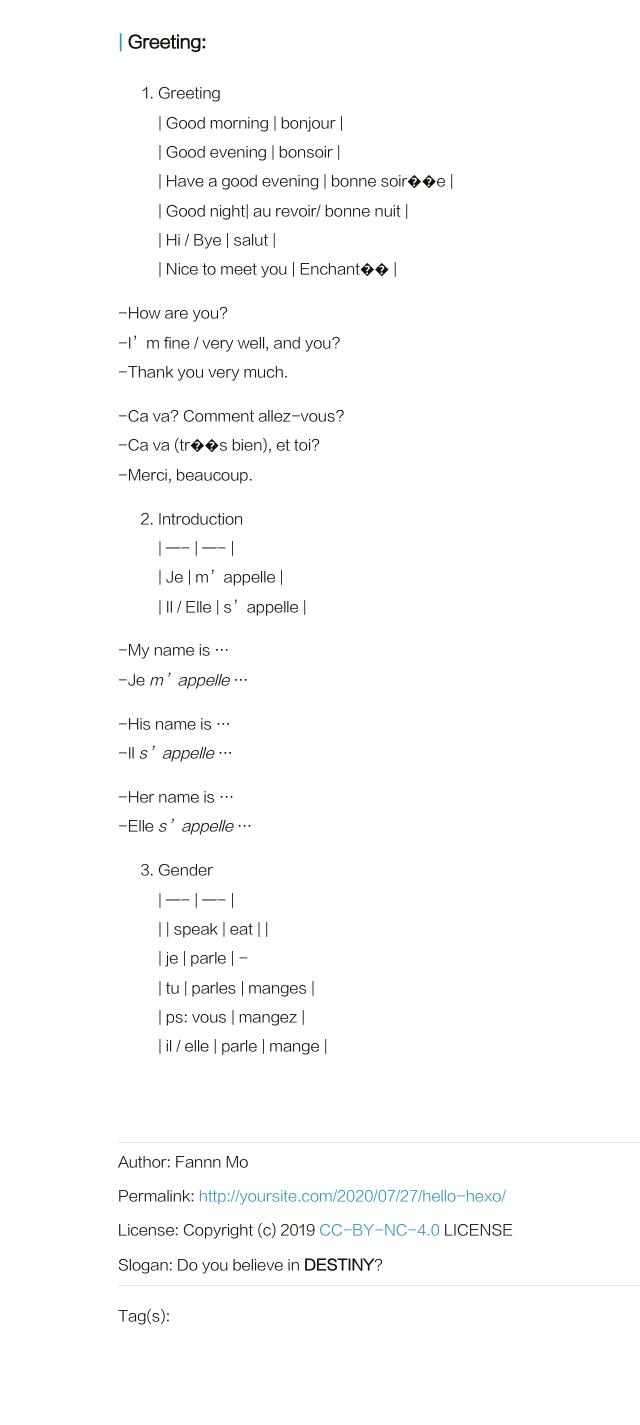
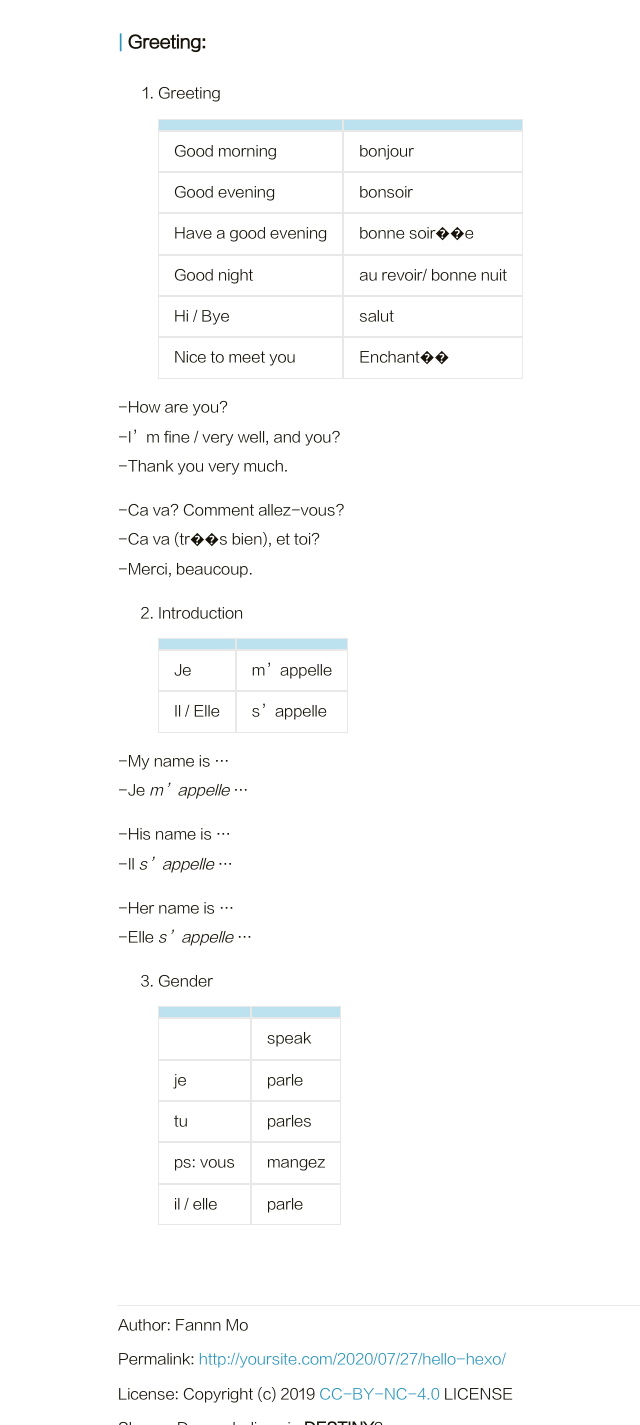
Before and after one commit to Muhongfan/Muhongfan.github.io, a plain HTML site: page 2020/07/27/hello-hexo/index.html in a window 1280 px wide. Shown: the part 621-2046 px from the top of the page, without its empty margins (132-772 px from the left). Drawn offline with Linux system fonts and the light colour scheme.

Commit message:
Site updated: 2020-07-27 23:16:59

```diff
--- a/2020/07/27/hello-hexo/index.html
+++ b/2020/07/27/hello-hexo/index.html
@@ -220,18 +220,94 @@
 </li>
 </ol>
 <h3 id="Greeting"><a href="#Greeting" class="headerlink" title="Greeting:"></a>Greeting:</h3><ol>
-<li>Greeting<br>| Good morning | bonjour |<br>| Good evening | bonsoir |<br>| Have a good evening | bonne soir��e |<br>| Good night| au revoir/ bonne nuit |<br>| Hi / Bye | salut |<br>| Nice to meet you | Enchant�� | </li>
+<li>Greeting<table>
+<thead>
+<tr>
+<th></th>
+<th></th>
+</tr>
+</thead>
+<tbody><tr>
+<td>Good morning</td>
+<td>bonjour</td>
+</tr>
+<tr>
+<td>Good evening</td>
+<td>bonsoir</td>
+</tr>
+<tr>
+<td>Have a good evening</td>
+<td>bonne soir��e</td>
+</tr>
+<tr>
+<td>Good night</td>
+<td>au revoir/ bonne nuit</td>
+</tr>
+<tr>
+<td>Hi / Bye</td>
+<td>salut</td>
+</tr>
+<tr>
+<td>Nice to meet you</td>
+<td>Enchant��</td>
+</tr>
+</tbody></table>
+</li>
 </ol>
 <p>-How are you?<br>-I’m fine / very well, and you?<br>-Thank you very much.</p>
 <p>-Ca va? Comment allez-vous?<br>-Ca va (tr��s bien), et toi?<br>-Merci, beaucoup.</p>
 <ol start="2">
-<li>Introduction<br>|  —-  | —-  |<br>| Je | m’appelle |<br>| Il / Elle | s’appelle |</li>
+<li>Introduction<table>
+<thead>
+<tr>
+<th></th>
+<th></th>
+</tr>
+</thead>
+<tbody><tr>
+<td>Je</td>
+<td>m’appelle</td>
+</tr>
+<tr>
+<td>Il / Elle</td>
+<td>s’appelle</td>
+</tr>
+</tbody></table>
+</li>
 </ol>
 <p>-My name is …<br>-Je <em>m’appelle</em> …</p>
 <p>-His name is …<br>-Il <em>s’appelle</em> …</p>
 <p>-Her name is …<br>-Elle <em>s’appelle</em> …</p>
 <ol start="3">
-<li>Gender<br>|  —-  | —-  |<br>|  | speak  | eat |  |<br>| je | parle | -<br>| tu | parles | manges |<br>| ps: vous | mangez |<br>| il / elle  | parle | mange | </li>
+<li>Gender<table>
+<thead>
+<tr>
+<th></th>
+<th></th>
+</tr>
+</thead>
+<tbody><tr>
+<td></td>
+<td>speak</td>
+</tr>
+<tr>
+<td>je</td>
+<td>parle</td>
+</tr>
+<tr>
+<td>tu</td>
+<td>parles</td>
+</tr>
+<tr>
+<td>ps: vous</td>
+<td>mangez</td>
+</tr>
+<tr>
+<td>il / elle</td>
+<td>parle</td>
+</tr>
+</tbody></table>
+</li>
 </ol>
 
         </div>
```
